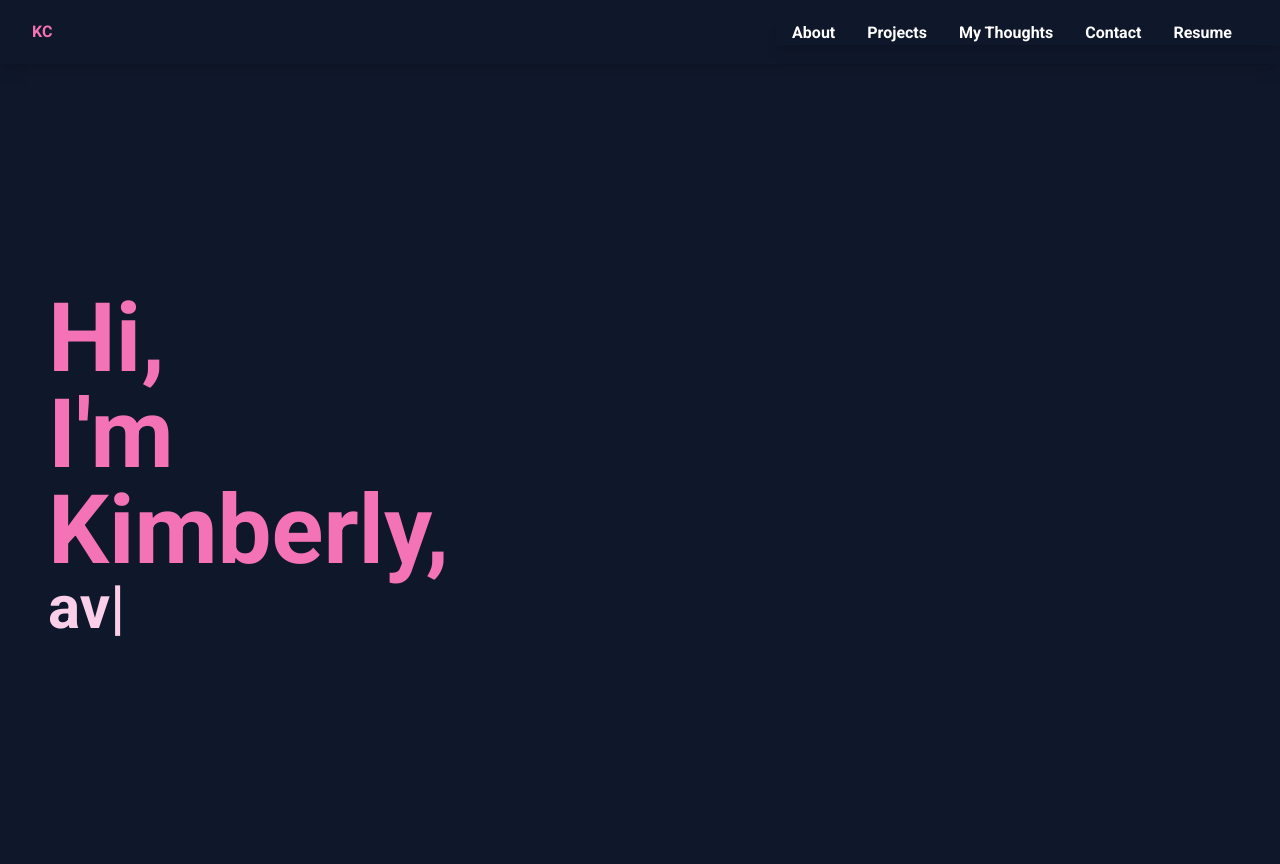
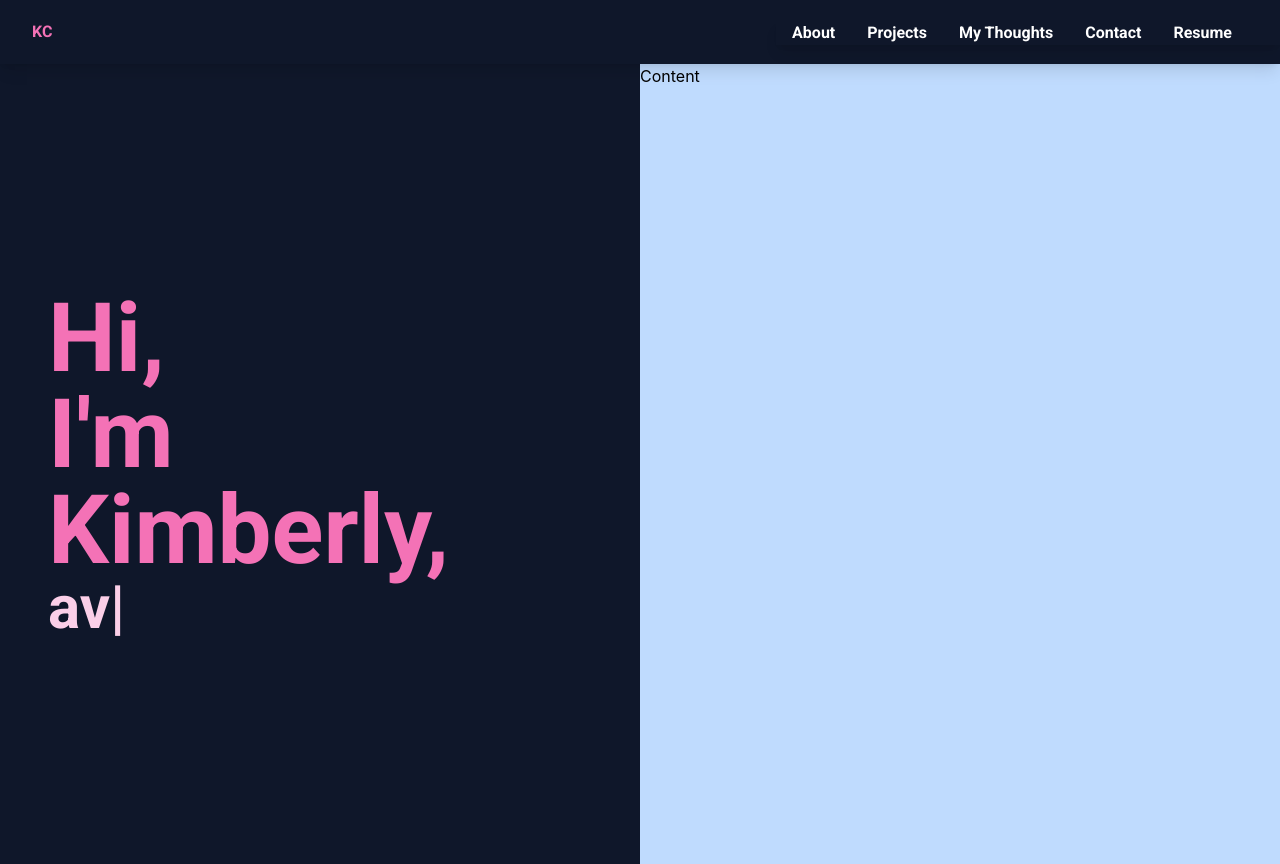
Before and after one commit to kimberlycao/Personal-Website-V2, a React (Create React App) app: page / in a window 1280 px wide. Built offline with nearby package versions, Linux system fonts and the light colour scheme.

Commit message:
Fixed grid on home page

```diff
--- a/src/pages/Contact.js
+++ b/src/pages/Contact.js
@@ -2,8 +2,9 @@ import ContactForm from "../components/ContactForm";
 
 const Contact = () => {
   return (
-    <div className="bg-slate-900 h-screen flex flex-col justify-center ">
+    <div className="bg-slate-900 h-screen flex-col justify-center items-center grid md:grid-cols-2 ">
       <ContactForm />
+      <div className="bg-blue-200 h-screen">Content</div>
     </div>
   );
 };
--- a/src/pages/Home.js
+++ b/src/pages/Home.js
@@ -26,8 +26,8 @@ const Home = () => {
 
   return (
     <>
-      <div className="bg-slate-900 h-screen grid md:grid-cols-2 flex-col justify-center items-center">
-        <div className="mx-12">
+      <div className="bg-slate-900 h-screen grid md:grid-cols-2 grid-cols-1 flex-col justify-center items-center">
+        <div className="mx-12 h-screen flex flex-col justify-center">
           <h1 className="lg:text-8xl md:text-8xl sm:text-7xl text-5xl text-pink-400 font-roboto">
             Hi, <br /> I'm Kimberly, <br />
           </h1>
@@ -36,6 +36,7 @@ const Home = () => {
             <span ref={typedIntro}></span>{" "}
           </h1>
         </div>
+        <div className="bg-blue-200 h-screen">Content</div>
       </div>
     </>
   );
```
